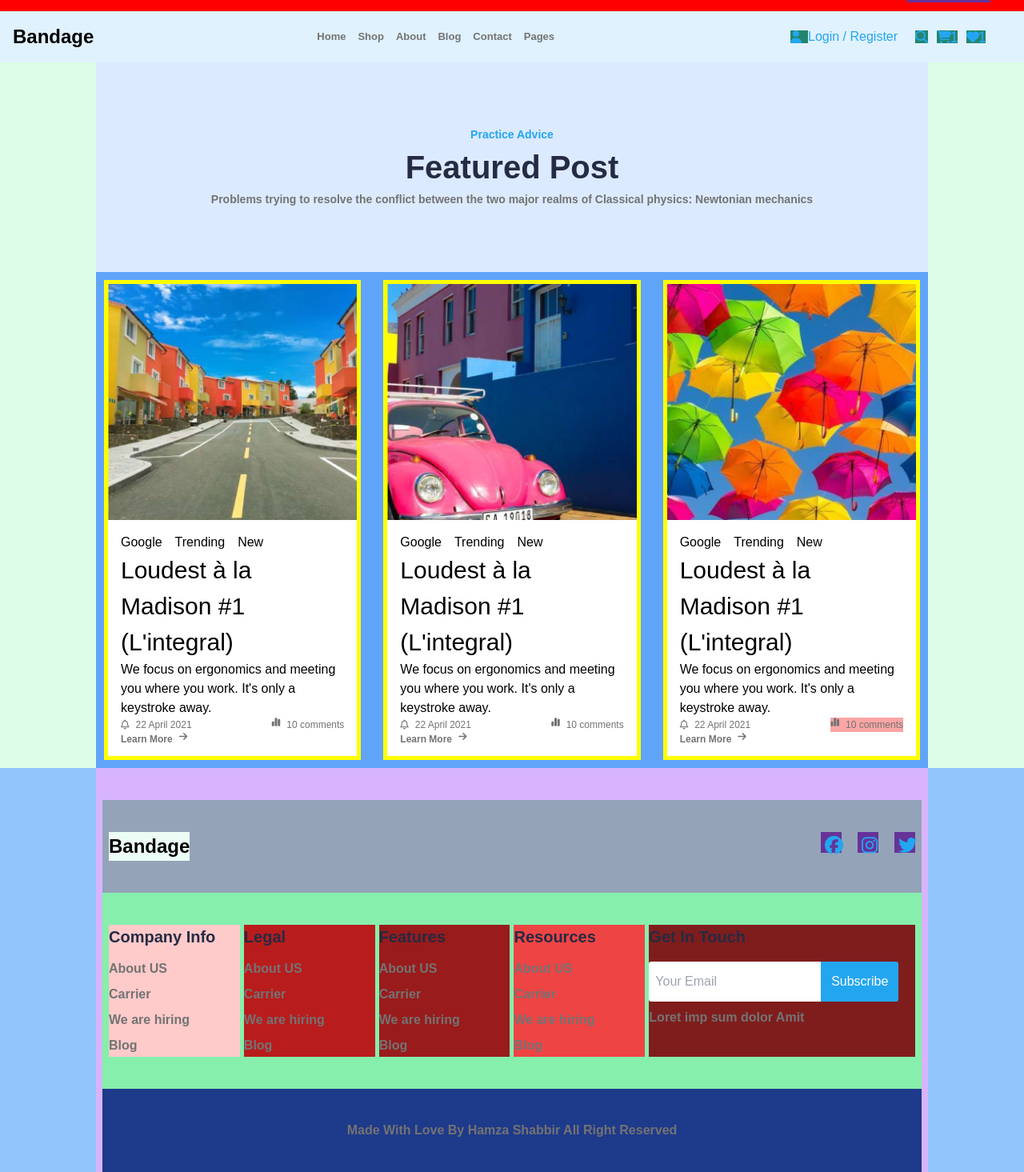
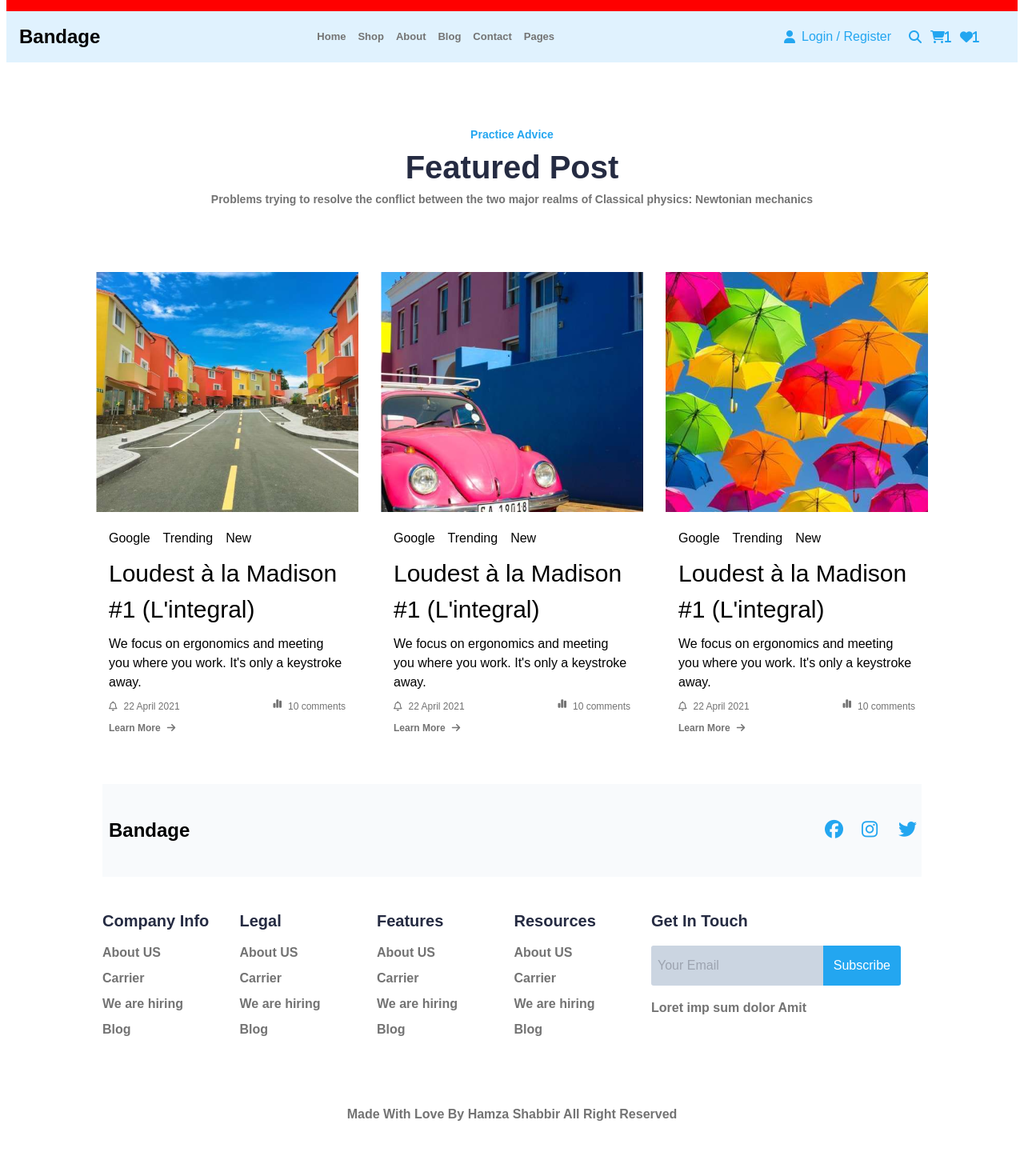
Before and after one commit to HamzaShabir0786/Hackathone_Q2, a Next.js app: page /featuredPost in a window 1280 px wide. Shown: the part 34-1499 px from the top of the page at 80% size. Built offline with nearby package versions, Linux system fonts and the light colour scheme.

Commit message:
add some data again at 1:AM

```diff
--- a/src/app/components/Footer/Footer.tsx
+++ b/src/app/components/Footer/Footer.tsx
@@ -1,10 +1,10 @@
 export default function Footer() {
   return (
     <>
-      <div className="bg-blue-300 max-w-[1440px]  m-auto">
-        <div className="bg-purple-300 max-w-[1040px] m-auto px-2 pt-[40px]">
-          <div className="py-[40px] footer-heading flex justify-between bg-slate-400 px-2">
-            <div className="bg-emerald-50">
+      <div className=" max-w-[1440px]  m-auto">
+        <div className=" max-w-[1040px] m-auto px-2 pt-[40px]">
+          <div className="py-[40px] footer-heading flex justify-between  bg-slate-50 px-2">
+            <div>
               <h3 className="font-bold text-[24px]">Bandage</h3>
             </div>
             <div className="  flex gap-5 text-[#23A6F0]">
@@ -13,8 +13,8 @@ export default function Footer() {
               <i className="fa-brands footer-fa-brands fa-twitter text-[23px]   "></i>
             </div>
           </div>
-          <div className="footer-div bg-green-300 px-2 py-[40px]">
-            <div className="bg-red-200">
+          <div className="footer-div  py-[40px]">
+            <div className="">
               <h5 className="footer-h5">Company Info</h5>
               <ul className="footer-ul">
                 <li>About US</li>
@@ -23,7 +23,7 @@ export default function Footer() {
                 <li>Blog</li>
               </ul>
             </div>
-            <div className="bg-red-700">
+            <div className="">
               <h5 className="footer-h5">Legal</h5>
               <ul className="footer-ul">
                 <li>About US</li>
@@ -32,7 +32,7 @@ export default function Footer() {
                 <li>Blog</li>
               </ul>
             </div>
-            <div className="bg-red-800">
+            <div className="">
               <h5 className="footer-h5">Features</h5>
               <ul className="footer-ul">
                 <li>About US</li>
@@ -41,7 +41,7 @@ export default function Footer() {
                 <li>Blog</li>
               </ul>
             </div>
-            <div className="bg-red-500">
+            <div className="">
               <h5 className="footer-h5">Resources</h5>
               <ul className="footer-ul">
                 <li>About US</li>
@@ -50,23 +50,23 @@ export default function Footer() {
                 <li>Blog</li>
               </ul>
             </div>
-            <div className="bg-red-900 get-in-touch">
+            <div className=" get-in-touch">
               <h5 className="footer-h5">Get In Touch</h5>
               <div className="flex mt-4">
                 <input
                   type="text py-4"
                   placeholder="Your Email"
-                  className="pl-2 footer-input"
+                  className="pl-2 bg-slate-300 footer-input"
                 />
                 <button className="footer-btn">Subscribe</button>
               </div>
-              <p className="text-[#737373] font-bold pt-2">
+              <p className="text-[#737373] font-bold pt-4">
                 Loret imp sum dolor Amit
               </p>
             </div>
           </div>
           <div>
-            <h6 className="text-[#737373] font-bold py-[40px] bg-blue-900 text-center">
+            <h6 className="text-[#737373] font-bold py-[40px]  text-center">
               Made With Love By Hamza Shabbir All Right Reserved{" "}
             </h6>
           </div>
--- a/src/app/desktop2/page.tsx
+++ b/src/app/desktop2/page.tsx
@@ -1,9 +1,9 @@
 export default function Desktop2() {
   return (
     <>
-      <div className="max-w-[1444px] h-auto bg-fuchsia-300 m-auto">
-        <div className="max-w-[1044px] m-auto h-auto bg-green-200 px-2   ">
-          <div className=" text-center leading-9 py-[80px] bg-red-300 ">
+      <div className="max-w-[1444px] h-auto  m-auto">
+        <div className="max-w-[1044px] m-auto h-auto     ">
+          <div className=" text-center leading-9 py-[80px] ">
             <h3 className="font-bold text-[24px]">EDITOR’S PICK</h3>
             <p className="text-[#737373] text-[14px] font-semibold">
               Problems trying to resolve the conflict between{" "}
--- a/src/app/featuredPost/page.tsx
+++ b/src/app/featuredPost/page.tsx
@@ -1,9 +1,9 @@
 export default function FeaturedPost() {
   return (
     <>
-      <div className="max-w-[1440px] h-[auto]  bg-green-100 m-auto">
+      <div className="max-w-[1440px] h-[auto]  m-auto">
         <div className="max-w-[1040px] m-auto   ">
-          <div className="bg-blue-100 py-[80px] text-center">
+          <div className="py-[80px] text-center">
             <h6 className="text-[#23A6F0] font-bold text-[14px]">
               Practice Advice
             </h6>
@@ -15,7 +15,7 @@ export default function FeaturedPost() {
               realms of Classical physics: Newtonian mechanics
             </p>
           </div>
-          <div className="grid-featured-post bg-blue-400 ">
+          <div className="grid-featured-post  ">
             <div className="featured-items featured-i-1   ">
               <div className="all-featured-post-n-1 h-[50%]  f-p-n-1 "></div>
               <div className="all-featured-post-n-2 h-[50%] p-4 f-p-n-2  flex  flex-col justify-around">
@@ -43,7 +43,7 @@ export default function FeaturedPost() {
                   </span>
                 </div>
                 <div>
-                  <span className="text-[#737373] text-[12px] font-bold flex">
+                  <span className="text-[#737373] text-[12px] font-bold flex items-center">
                     Learn More
                     <i className="fa-solid fa-arrow-right pl-2"></i>
                   </span>
@@ -77,7 +77,7 @@ export default function FeaturedPost() {
                   </span>
                 </div>
                 <div>
-                  <span className="text-[#737373] text-[12px] font-bold flex">
+                  <span className="text-[#737373] text-[12px] font-bold flex items-center">
                     Learn More
                     <i className="fa-solid fa-arrow-right pl-2"></i>
                   </span>
@@ -86,7 +86,7 @@ export default function FeaturedPost() {
             </div>
             <div className="featured-items featured-i-3 ">
               <div className="all-featured-post-n-1 h-[50%]  f-p-n-5 "></div>
-              <div className="all-featured-post-n-2 h-[50%] p-4 f-p-n-6  flex  flex-col justify-around bg-red-400">
+              <div className="all-featured-post-n-2 h-[50%] p-4 f-p-n-6  flex  flex-col justify-around ">
                 <div className=" flex gap-4">
                   <a>Google </a>
                   <a>Trending</a>
@@ -105,13 +105,13 @@ export default function FeaturedPost() {
                     <i className="fa-regular fa-bell pr-2"></i>
                     22 April 2021
                   </span>
-                  <span className="text-[#737373] text-[12px] bg-red-300 flex">
+                  <span className="text-[#737373] text-[12px]  flex">
                     <i className="fa-solid fa-chart-simple pr-2"></i>
                     10 comments
                   </span>
                 </div>
                 <div>
-                  <span className="text-[#737373] text-[12px] font-bold flex">
+                  <span className="text-[#737373] text-[12px] font-bold flex items-center ">
                     Learn More
                     <i className="fa-solid fa-arrow-right pl-2"></i>
                   </span>
--- a/src/app/featuredProducts/page.tsx
+++ b/src/app/featuredProducts/page.tsx
@@ -4,7 +4,7 @@ export default function FeaturedProducts() {
     <>
       <div className="max-w-[1444px] h-[auto]  m-auto">
         <div className="max-w-[1044px] h-[auto]  m-auto">
-          <div className="bg-gray-300 text-center py-[80px]">
+          <div className=" text-center py-[80px]">
             <h4 className="font-[400]  text-[20px] text-[#737373] ">
               Featured Products
             </h4>
@@ -14,7 +14,7 @@ export default function FeaturedProducts() {
             </p>
           </div>
 
-          <div className="feature-grid bg-green-50 ">
+          <div className="feature-grid  pb-[80px]">
             <div className="feature-grid-items f-g-i-1">
               <div className="nested-all-feature-1 n-f-1 "></div>
               <div className="nested-all-feature-2 n-f-2-1">
--- a/src/app/globals.css
+++ b/src/app/globals.css
@@ -9,7 +9,7 @@
   padding: 0%;
 }
 body {
-  /* padding: 10px; */
+  @apply px-2;
 }
 .fa-brands {
   width: 26px;
@@ -17,12 +17,11 @@ body {
   padding: 5px;
   gap: 10px;
   color: white;
-  background-color: rebeccapurple;
 }
 .fa-solid-home-nav {
   display: flex;
   align-items: center;
-  background-color: #23856d;
+  /* background-color: #23856d; */
   height: auto;
 }
 .landing-home {
@@ -49,8 +48,7 @@ body {
   display: grid;
   grid-template-columns: repeat(1, minmax(240px, 1fr));
   grid-template-rows: repeat(2, minmax(240px, 240px));
-  gap: 18px;
-  background-color: rebeccapurple;
+  gap: 19px;
 }
 .d-g-i-1 {
   grid-column: 1/3;
@@ -73,42 +71,22 @@ body {
 .feature-grid {
   display: grid;
   width: auto;
-  background-color: red;
 
   grid-template-columns: repeat(4, minmax(200px, 300px));
   grid-template-rows: repeat(2, minmax(615px, 615px));
   grid-auto-rows: minmax(615px, 615px);
   gap: 10px;
-  padding: 10px;
+
   row-gap: 100px;
 }
-/* @media (max-width: 1062px) {
-  .feature-grid {
-    grid-template-columns: repeat(auto-fill, minmax(238px, 238px));
-    background-color: rebeccapurple;
-    height: auto;
-    row-gap: 10px;
-    padding-left: 3rem;
-  }
-  .grid-featured-post {
-    grid-template-columns: repeat(auto-fill, minmax(320px, 1fr));
-    gap: 10px;
-  }
-} */
+
 .nested-all-feature-1 {
   height: 70%;
   background-repeat: no-repeat;
   background-size: cover;
   background-position: top;
 }
-.f-g-i-1 {
-  background-color: salmon;
-  padding: 2px;
-}
-.feature-grid-items {
-  padding: 3px;
-  background-color: #23a6f0;
-}
+
 .n-f-1 {
   background-image: url("/images/bg-f1.png");
 }
@@ -192,11 +170,10 @@ body {
   grid-auto-rows: 600px;
   gap: 28px;
   height: auto;
-  padding: 10px;
 }
 .featured-items {
-  background-color: yellow;
-  padding: 5px;
+  /* background-color: yellow;
+  padding: 5px; */
 }
 .all-featured-post-n-2 {
   background-color: white;
@@ -266,10 +243,11 @@ body {
   max-width: 1144px;
   margin: auto;
   height: auto;
-  background-color: #af23f0;
-  padding: 0.4rem;
+  /* background-color: #af23f0; */
+
   gap: 10px;
 }
+
 .vital-flex h1 {
   font-size: 58px;
   font-weight: 700;
@@ -279,21 +257,24 @@ body {
   width: 50%;
   height: 500px;
 }
+
 .vital-flex-2 {
-  width: 50%;
-  height: 500px;
-  /* height: 1000px; */
-}
-.landing-bg-classic {
   background-image: url("/images/hero2.png");
   background-size: contain;
   background-repeat: no-repeat;
-  background-color: pink;
+  /* background-color: pink; */
   width: 50%;
-  height: auto;
+  height: 500px;
+  /* height: 100vh; */
 }
 
 /* vital classic end from here */
+/* fluid flex start from here */
+.fluid-flex {
+  padding: 2px;
+  display: flex;
+}
+/* fluid flex end from here */
 
 /* footer start from here */
 
@@ -301,7 +282,7 @@ body {
 @media (max-width: 1062px) {
   .feature-grid {
     grid-template-columns: repeat(auto-fill, minmax(238px, 1fr));
-    background-color: rebeccapurple;
+
     height: auto;
     row-gap: 10px;
   }
@@ -315,22 +296,16 @@ body {
     grid-template-columns: repeat(auto-fill, minmax(320px, 1fr));
     gap: 2px;
     height: auto;
-    background-color: rgb(80, 62, 62);
   }
   .get-in-touch {
     /* grid-column: 5/7; */
     grid-column: auto;
-    /* grid-template-columns: minmax(296px, 1fr); */
-    background-color: pink;
   }
   .desktop2-grid {
     grid-template-columns: repeat(auto-fill, minmax(240px, 1fr));
     gap: 10px;
-    background-color: green;
   }
-  .d-g-i-3 {
-    background-color: blue;
-  }
+
   .d-g-i-1 {
     grid-column: 1;
     background-image: url("/images/img-1.png");
@@ -369,22 +344,30 @@ body {
   }
   .vital-flex {
     flex-direction: column;
-
     height: auto;
     align-items: center;
   }
   .vital-flex-1 {
-      height: 70vh;
     width: 100%;
 
-    @apply py-[10px];
+    @apply py-[5px];
   }
   .vital-flex-2 {
-    height: 70vh;
     width: 100%;
-    background-color: red;
-    padding: 1rem;
-    border: 4px green solid;
+    /* background-color: red; */
+  }
+  .fluid-flex-1 {
+    width: 100%;
+  }
+  .fluid-flex-2 {
+    width: 100%;
+  }
+  .fluid-flex {
+    @apply bg-red-900;
+  }
+  .fluid-flex {
+    flex-direction: column;
+    align-items: center;
   }
 }
 @media (max-width: 768px) {
```
Also changed, not shown: src/app/containerFluid/page.tsx (+5 -5 lines), src/app/vitalClassic/page.tsx (+5 -5 lines).
